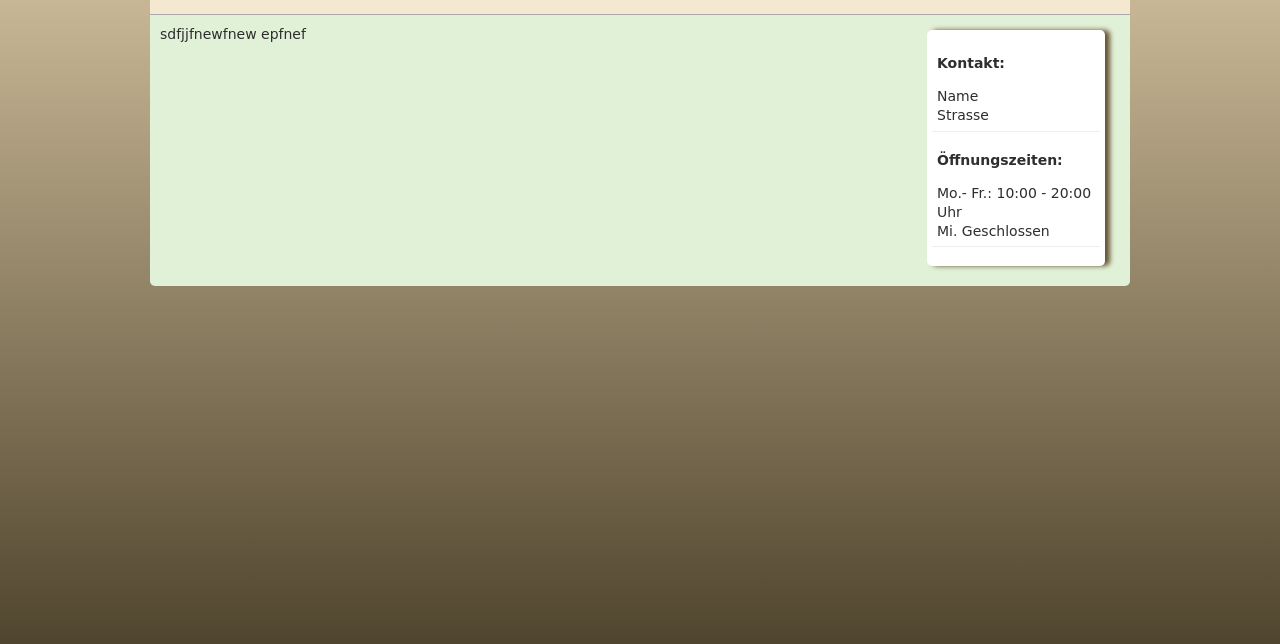
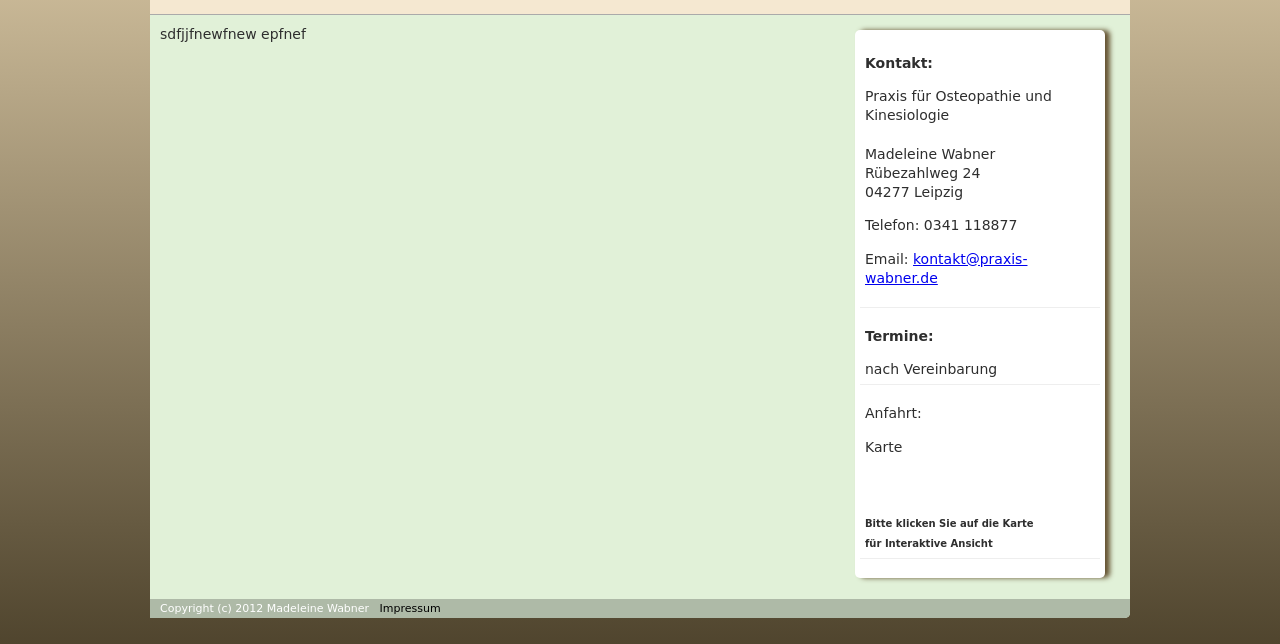
Before and after one commit to waffel/Homepage-Wabner, a plain HTML site: page index.html in a window 1280 px wide. Shown: the part 156-800 px from the top of the page. Drawn offline with Linux system fonts and the light colour scheme.

Commit message:
added footer and more content for sidebar

```diff
--- a/index.html
+++ b/index.html
@@ -47,18 +47,41 @@
             <ul>
               <li>
               <p><b>Kontakt:</b></p>
-              Name<br/>
-              Strasse<br/>
+              Praxis f&uuml;r Osteopathie und Kinesiologie<br/><br/>
+              Madeleine Wabner<br/>
+              R&uuml;bezahlweg 24<br/>
+              04277 Leipzig<br/>
+              <p>Telefon: 0341 118877</p>
+              <p>Email: <a href="mailto:kontakt@praxis-wabner.de">kontakt@praxis-wabner.de</a></p>
               </li>
               <li>
-              <p><b>Öffnungszeiten:</b></p>
-              Mo.- Fr.: 10:00 - 20:00 Uhr<br/>
-              Mi. Geschlossen
+              <p><b>Termine:</b></p>
+              nach Vereinbarung
+              </li>
+              <li>
+                <p>Anfahrt:</p>
+                Karte<br/>
+
+                <br/>
+                <br/>
+                <br/>
+                <div id="card_click">
+                <b>
+                Bitte klicken Sie auf die Karte<br/>
+                f&uuml;r Interaktive Ansicht
+                </b>
+                </div>
               </li>
             </ul>
           </div>
         </div>
+        <div id="footer">
+          <div id="footer_text">
+            Copyright (c) 2012 Madeleine Wabner &nbsp; <a href="impressum.html">Impressum</a>
+          </div>
+        </div>
       </div>
+
     </div>
   </div>
 </div>
--- a/main.css
+++ b/main.css
@@ -164,14 +164,14 @@ ul {
 #real-content {
   padding: 10px 10px 20px 10px;
   float: left;
-  width: 730px;
+  width: 660px;
 }
 
 #sidebar-wrapper {
   float: right;
-  width: 178px;
+  width: 250px;
   margin: 5px 15px 0px 0px;
-  padding:  10px 10px 20px 10px;
+  padding:  10px 10px 40px 10px;
 }
 
 #sidebar-content {
@@ -188,7 +188,6 @@ ul {
 #sidebar-content ul  {
    list-style: none;
    padding-bottom: 1em;
-
 }
 
 #sidebar-content li {
@@ -197,3 +196,31 @@ ul {
   padding: 5px 5px;
   border-bottom: 1px solid #EEE;
 }
+
+#card_click {
+  font-size: 10px;
+  font-family: Cantarell,"Droid Sans","DejaVu Sans";
+}
+
+#footer {
+  position:absolute;
+  bottom: 0px;
+  width: 100%;
+  height: auto;
+  background-color: #AEBAA7;
+   border-bottom-right-radius: 5px;
+  -moz-border-bottom-right-radius: 5px;
+}
+
+#footer_text {
+  padding-left: 10px;
+  font-size: 11px;
+  font-family: Cantarell,"Droid Sans","DejaVu Sans";
+  color: white;
+}
+
+
+#footer_text a {
+  color: black;
+  text-decoration: none;
+}
```
